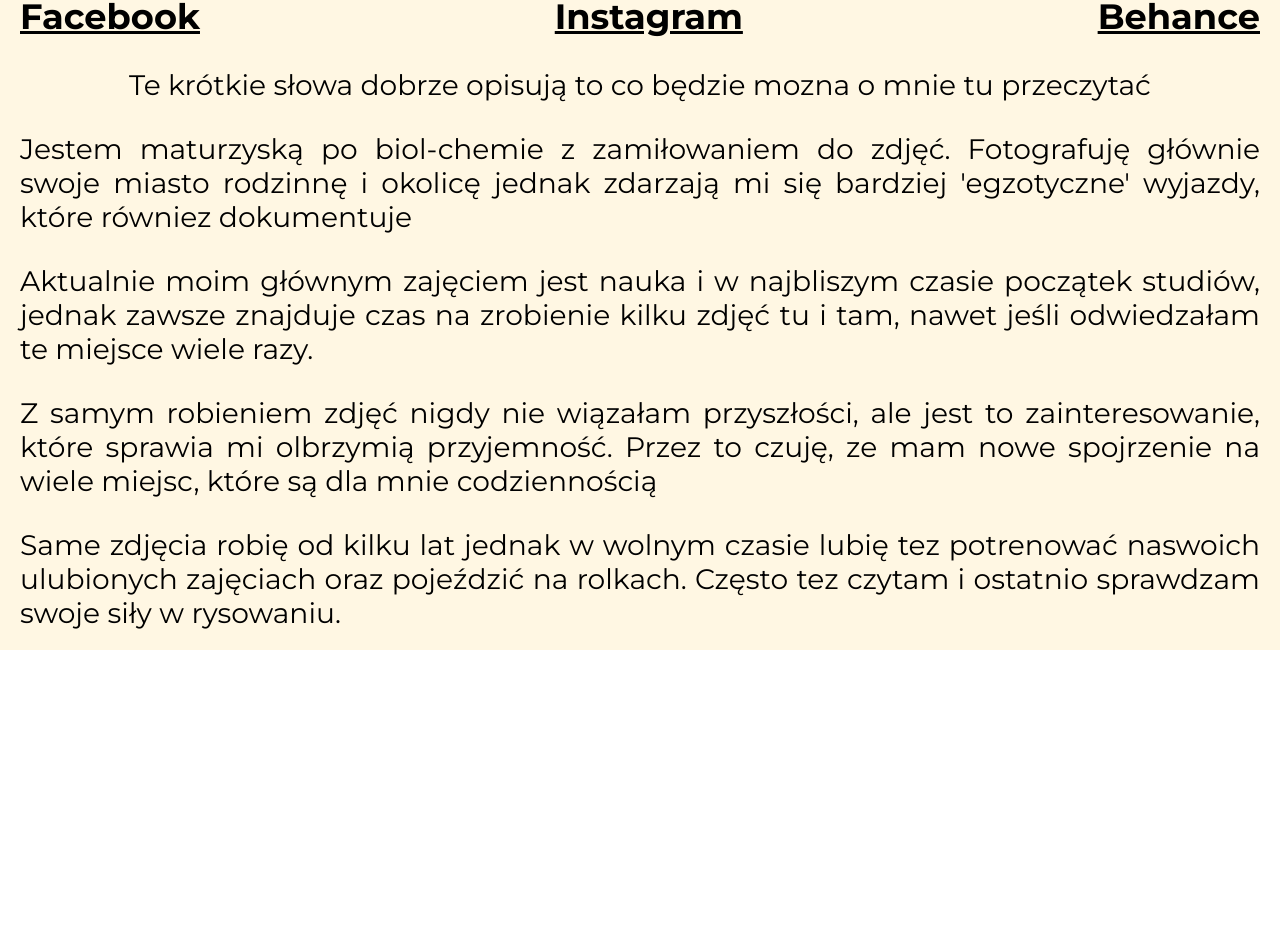
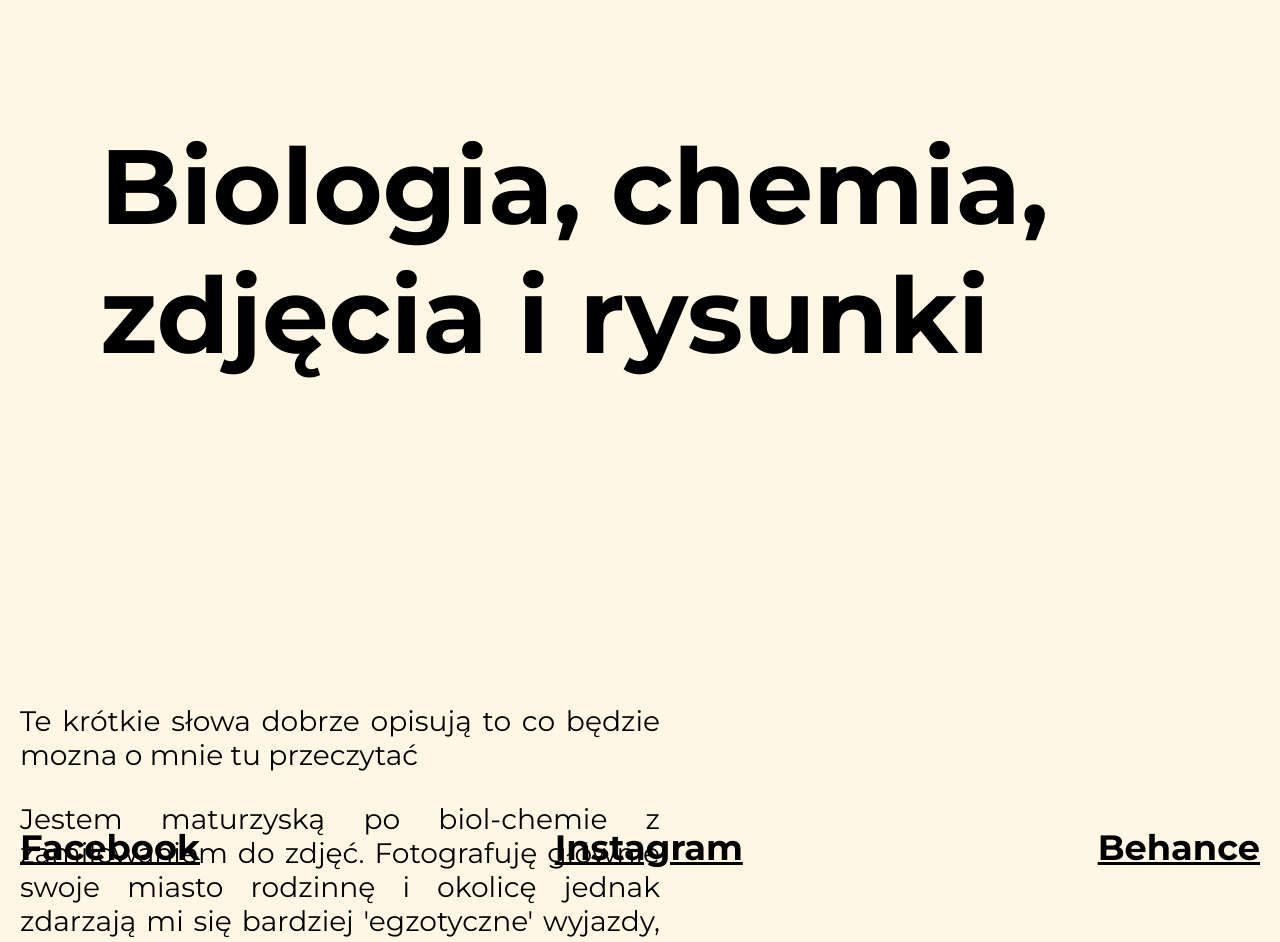
Before and after one commit to Adaxelx/photo-gallery-page, a React (Create React App) app: page /about in a window 1280 px wide. Shown: the part 199-1141 px from the top of the page. Before the commit the page ends 849 px from the top, so only its background shows below. Built offline with nearby package versions, Linux system fonts and the light colour scheme.

Commit message:
add scroll event in about + start media view about

```diff
--- a/src/components/Contener.js
+++ b/src/components/Contener.js
@@ -13,6 +13,9 @@ const StyledCon = styled.section`
   margin-left: 20px;
   margin-right: 20px;
   text-align: justify;
+  @media (orientation: landscape) and ${({ theme }) => theme.device.tablet} {
+    width: 50%;
+  }
 `;
 
 const Contener = ({ delay, value, marginTop }) => {
--- a/src/components/Nav.js
+++ b/src/components/Nav.js
@@ -16,6 +16,7 @@ const StyledNav = styled.nav`
 const StyledLink = styled(Link)`
   color: ${({ color }) => color};
   text-decoration: none;
+  font-weight: bold;
   ${({ margin }) => margin}
   font-size: ${({ theme }) => theme.fontSize.m};
 `;
--- a/src/templates/About/About.js
+++ b/src/templates/About/About.js
@@ -13,7 +13,16 @@ const StyledAbout = styled.article`
 
 const StyledContent = styled.section`
   width: 100%;
-  margin-top: 100px;
+  margin-top: 30px;
+`;
+
+const StyledTCon = styled.section`
+  @media (orientation: landscape) {
+    height: 100vh;
+    width: 100%;
+    display: flex;
+    align-items: center;
+  }
 `;
 
 const StyledTitle = styled.h2`
@@ -21,12 +30,28 @@ const StyledTitle = styled.h2`
   font-size: ${({ theme }) => theme.fontSize.xl}
   width: 90%;
   margin-left: 20px;
+  margin-top: 100px;
+  @media (orientation: landscape){
+    font-size: 6rem
+  }
+  @media (orientation: landscape) and ${({ theme }) => theme.device.mobileM}{
+    width: 80%;
+    font-size: 6rem
+  }
+  @media (orientation: landscape) and ${({ theme }) => theme.device.tablet}{
+    font-size: 8rem
+  }
+  @media (orientation: landscape) and ${({ theme }) => theme.device.laptop}{
+    font-size: 6rem
+    margin-left: 100px;
+  }
 `;
 
 const StyledSocCon = styled.section`
   margin-top: ${({ theme }) => theme.marginBox}
   display: flex;
   align-items: center;
+  flex-wrap: wrap;
   padding: 0 20px;
   justify-content: space-between;
 `;
@@ -37,18 +62,47 @@ const StyledLink = styled.a`
   color: black;
   font-size: ${({ theme }) => theme.fontSize.l};
 `;
-const About = ({ changeLoad }) => {
+class About extends React.Component {
+  socials = React.createRef();
+
+  handleScroll = () => {
+    const { socials } = this;
+
+    const scrollV = window.scrollY;
+    const offsetTop = socials.current.offsetTop;
+    console.log(offsetTop);
+    if (scrollV > offsetTop) {
+      socials.current.style.transform = `translateY(${scrollV - offsetTop}px)`;
+    }
+  };
+
+  componentDidMount() {
+    const { handleScroll } = this;
+    window.addEventListener('scroll', handleScroll);
+  }
+
+  componentWillUnmount() {
+    const { handleScroll } = this;
+    window.removeEventListener('scroll', handleScroll);
+  }
+
+  render() {
+    const { changeLoad } = this.props;
+    const { socials } = this;
     return (
       <>
         <Nav color="black" changeLoad={changeLoad} />
         <StyledAbout>
-        <StyledContent>
+          <StyledTCon>
             <StyledTitle>Biologia, chemia, zdjęcia i rysunki</StyledTitle>
-          <StyledSocCon>
+          </StyledTCon>
+
+          <StyledSocCon ref={socials}>
             <StyledLink href="https://www.facebook.com/">Facebook</StyledLink>
             <StyledLink href="https://www.facebook.com/">Instagram</StyledLink>
             <StyledLink href="https://www.facebook.com/">Behance</StyledLink>
           </StyledSocCon>
+          <StyledContent>
             <Con marginTop="30px" value="Te krótkie słowa dobrze opisują to co będzie mozna o mnie tu przeczytać" />
             <Con
               marginTop="30px"
@@ -74,6 +128,7 @@ const About = ({ changeLoad }) => {
         </StyledAbout>
       </>
     );
-};
+  }
+}
 
 export default About;
--- a/src/theme/mainTheme.js
+++ b/src/theme/mainTheme.js
@@ -16,7 +16,7 @@ export const theme = {
   },
   device: {
     mobileS: '(min-width: 320px)',
-    mobileM: '(min-width: 460px)',
+    mobileM: '(min-width: 640px)',
     tablet: '(min-width: 768px)',
     laptop: '(min-width: 1024px)',
     laptopL: '(min-width: 1280px)',
```
Lines whose indentation alone changed are shown as unchanged.
